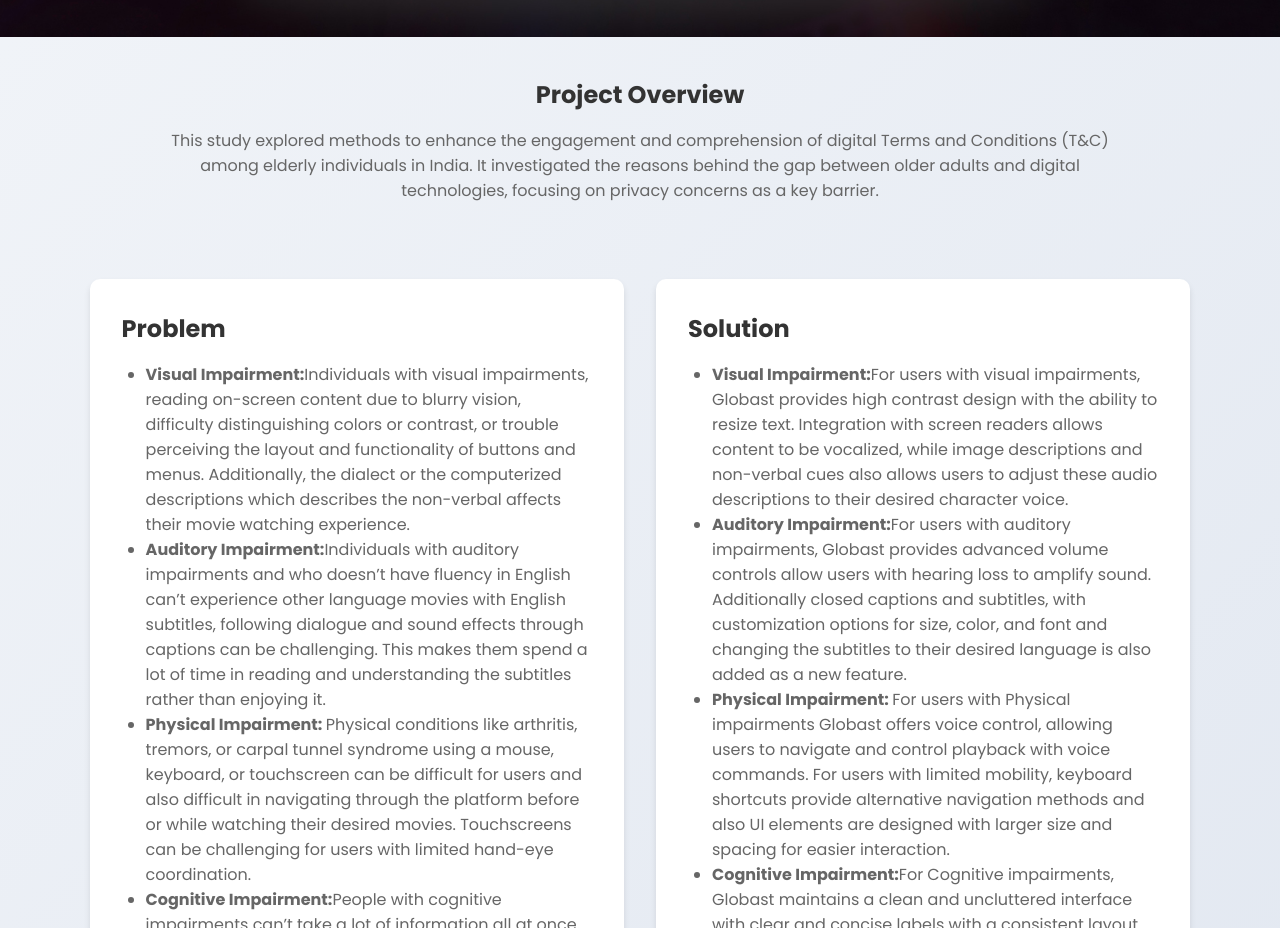
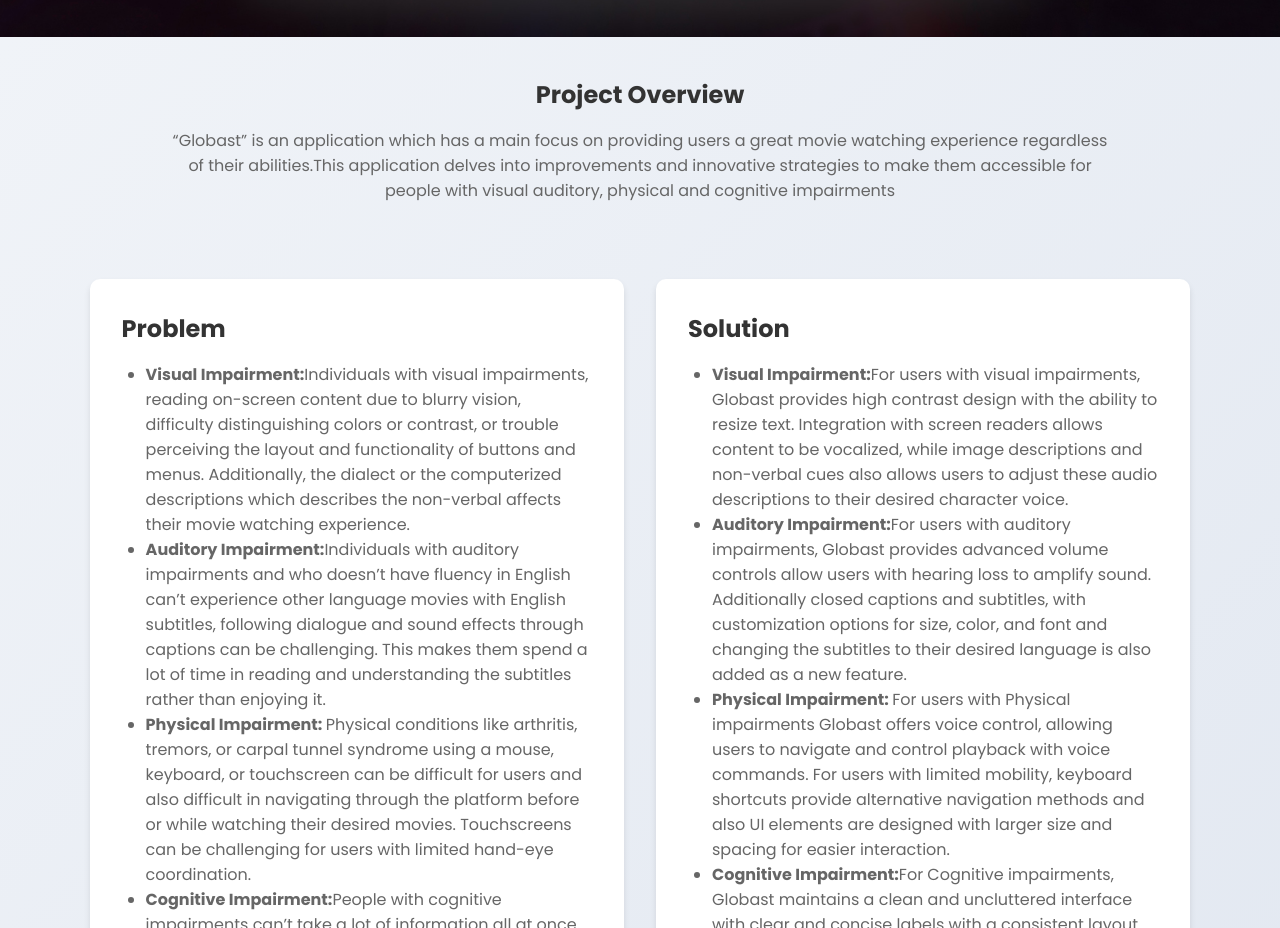
Before and after one commit to NeethishRamasamy/Neethish-Kumar-Ramasamy-Portfolio, a plain HTML site: page Globast.html in a window 1280 px wide. Shown: the part 820-1748 px from the top of the page. Drawn offline with Linux system fonts and the light colour scheme.

Commit message:
Update Globast.html

```diff
--- a/Globast.html
+++ b/Globast.html
@@ -46,10 +46,7 @@
             <!-- <div class="shape square"></div> -->
             <!-- <div class="shape triangle"></div> -->
             <p style="text-align: center;">
-                This study explored methods to enhance the engagement and comprehension of
-                digital Terms and Conditions (T&C) among elderly individuals in India. It
-                investigated the reasons behind the gap between older adults and digital
-                technologies, focusing on privacy concerns as a key barrier.
+                “Globast” is an application which has a main focus on providing users a great movie watching experience regardless of their abilities.This application delves into improvements and innovative strategies to make them accessible for people with visual auditory, physical and cognitive impairments
             </p>
         </div>
     </div>
```
